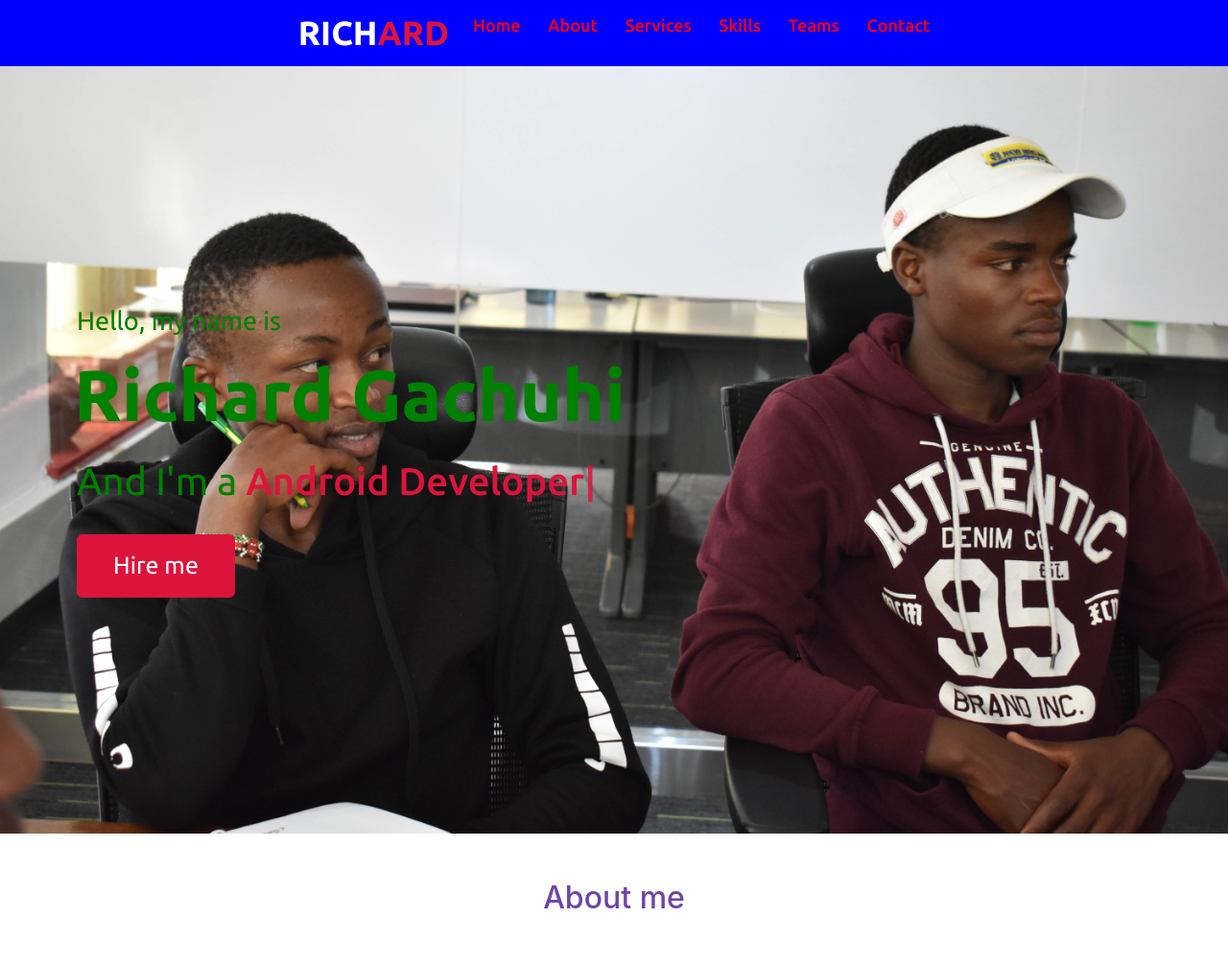
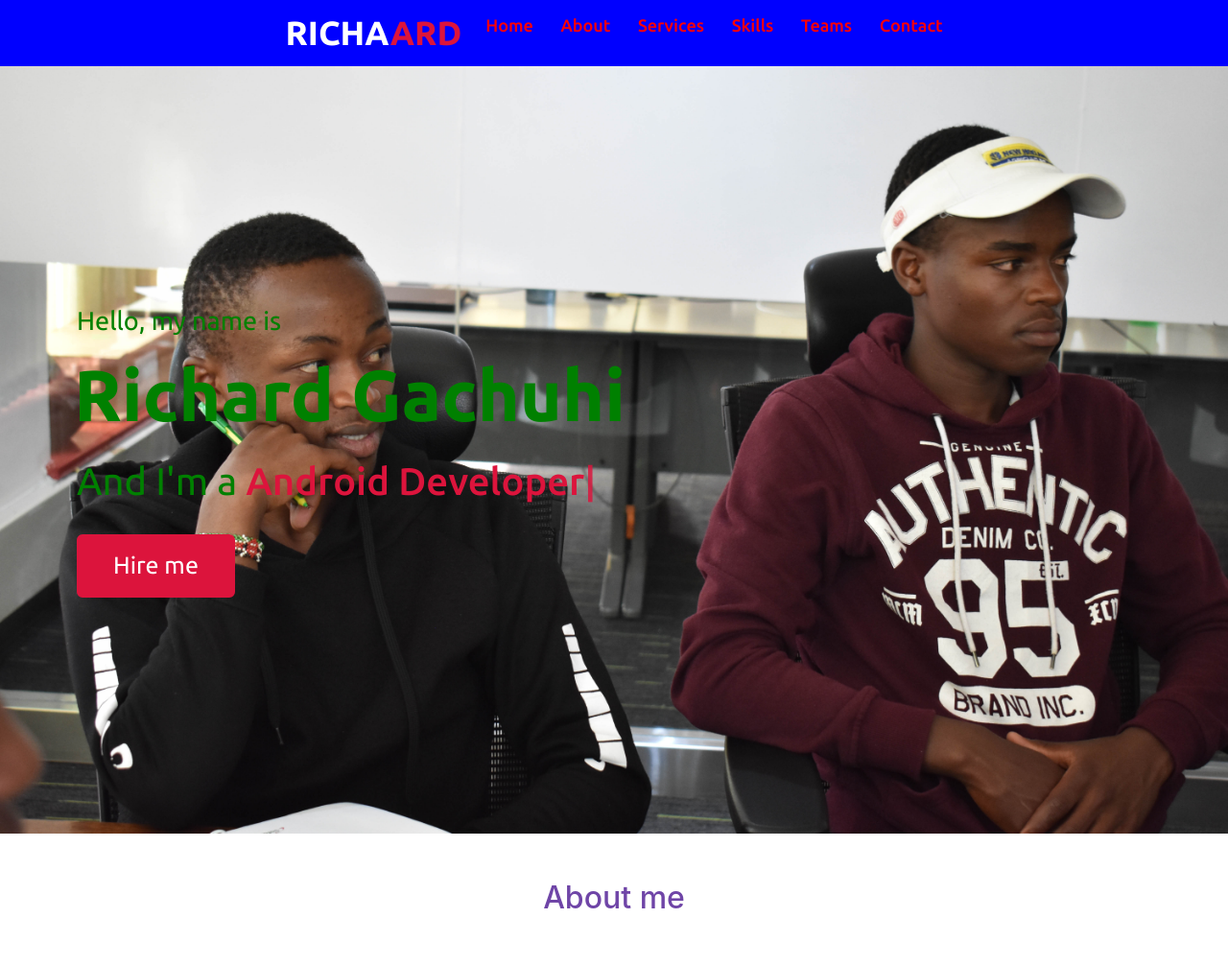
Before and after one commit to richie060/richie060blog, a plain HTML site: page index.html in a window 1280 px wide. Shown: the top 1006 px of the page at 96% size. Drawn offline with nearby package versions, Linux system fonts and the light colour scheme; a web font is replaced by a local one.

Commit message:
Update index.html

```diff
--- a/index.html
+++ b/index.html
@@ -5,7 +5,7 @@
 <head>
     <meta charset="UTF-8">
     <meta name="viewport" content="width=device-width, initial-scale=1.0">
-    <title>RICHI GACHUHI</title>
+    <title>RICHIE GACHUHI</title>
     <link rel="stylesheet" href="css/style.css">
     <link rel="stylesheet" href="https://fonts.googleapis.com/css?family=Baloo+Chettan+2:400,700&display=swap" rel="stylesheet">
     <script src="https://kit.fontawesome.com//332a215f17.js" crossorigin="anonymous"></script>
@@ -27,7 +27,7 @@
 <nav class="navbar">
         <div class="max-width">
         <div class="logo">
-<a href="#">RICH<span>ARD</span></a></div>
+<a href="#">RICHA<span>ARD</span></a></div>
 <ul class="menu">
 <li><a href="#home" class="menu-btn">Home</a></li>
 <li><a href="#about" class="menu-btn">About</a></li>
```
